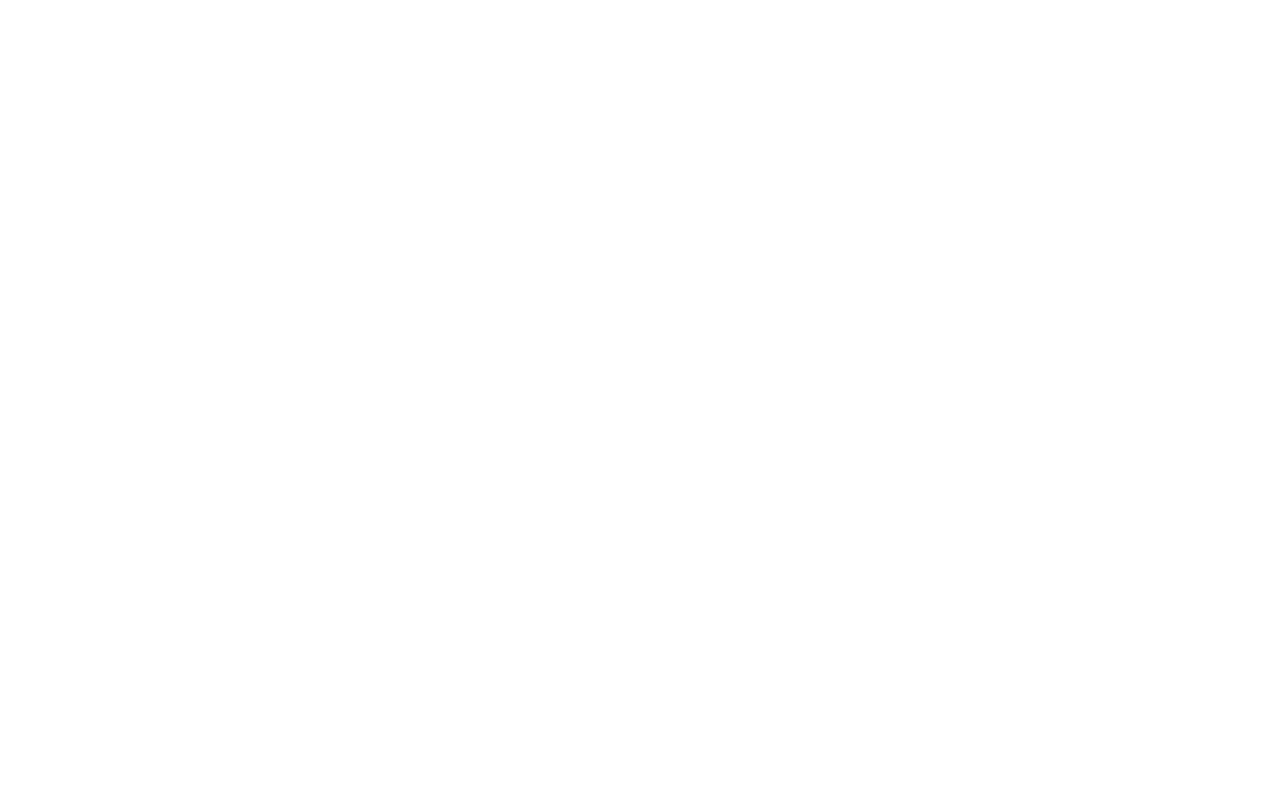
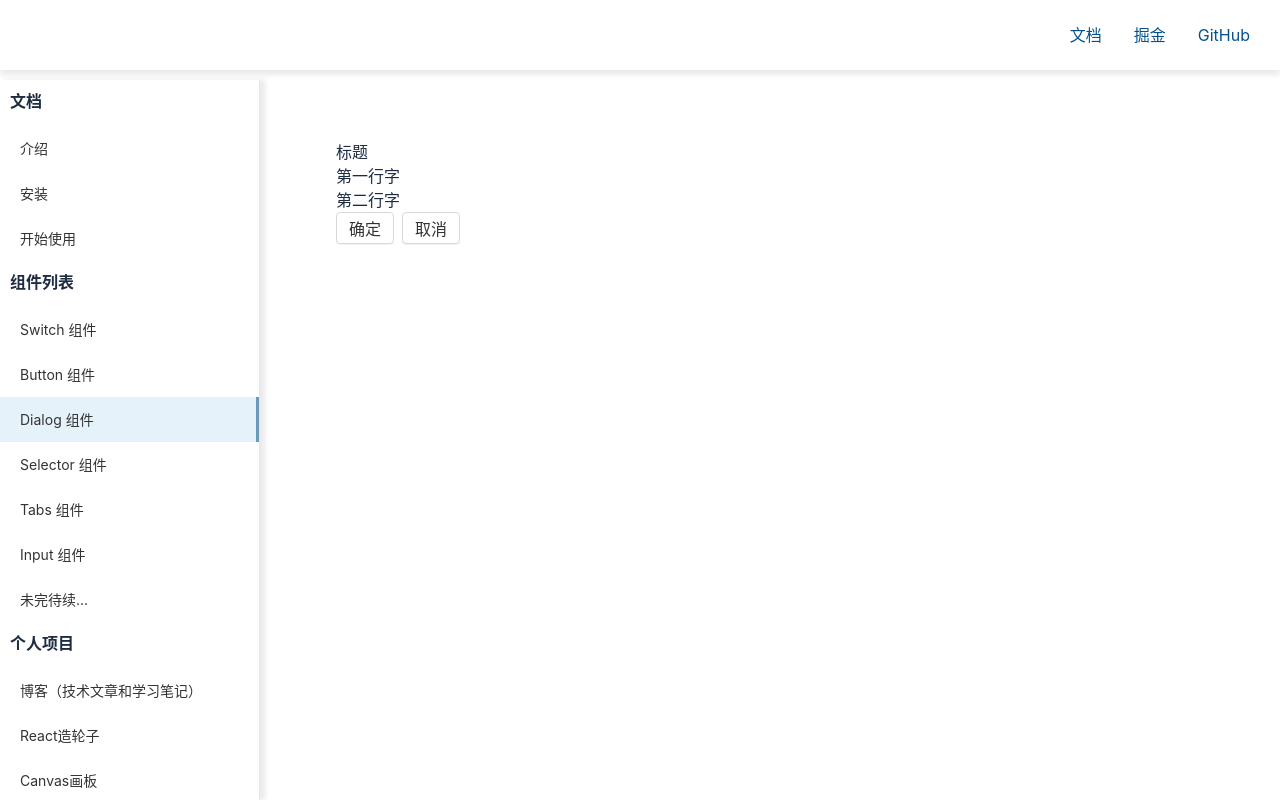
Before and after one commit to xxbarca/ivue, a Vue app: page /#/doc/dialog in a window 1280 px wide. Before the commit this address had no page. Built offline with nearby package versions, Linux system fonts and the light colour scheme.

Commit message:
创建button组件

```diff
--- /dev/null
+++ b/src/components/DialogDemo.vue
@@ -0,0 +1,17 @@
+<template>
+	<Dialog />
+</template>
+
+<script>
+	import Dialog from "../lib/Dialog.vue"
+	export default {
+		name: "DialogDemo",
+		components: {
+			Dialog
+		}
+	}
+</script>
+
+<style scoped>
+
+</style>
--- /dev/null
+++ b/src/components/SelectorDemo.vue
@@ -0,0 +1,30 @@
+<template>
+<!--	<Selector :placeholder="placeholder" :data="selectorData" @setItemValue="setItemValue" />-->
+
+</template>
+
+<script>
+
+	import selectorData from "../data/selector.js"
+	export default {
+		name: "SelectorDemo",
+		components: {
+			// Selector
+		},
+		setup() {
+			let placeholder = '请选择框架'
+			const setItemValue = (value) => {
+				console.log(value)
+			}
+			return {
+				placeholder,
+				setItemValue,
+				selectorData
+			}
+		}
+	}
+</script>
+
+<style scoped>
+
+</style>
--- /dev/null
+++ b/src/data/selector.js
@@ -0,0 +1,17 @@
+export default [
+	{
+		id: 1,
+		value: 'react',
+		text: 'ReactJS'
+	},
+	{
+		id: 2,
+		value: 'react-hooks',
+		text: 'react-hooks'
+	},
+	{
+		id: 3,
+		value: 'angular',
+		text: 'angular'
+	}
+]
--- /dev/null
+++ b/src/lib/Dialog.vue
@@ -0,0 +1,28 @@
+<template>
+	<div class="dialog-overlay"></div>
+	<div accesskey="dialog-wrapper">
+		<header>标题</header>
+		<main>
+			<p>第一行字</p>
+			<p>第二行字</p>
+		</main>
+		<footer>
+			<Button>确定</Button>
+			<Button>取消</Button>
+		</footer>
+	</div>
+</template>
+
+<script>
+	import Button from "./Button.vue"
+	export default {
+		name: "Dialog",
+		components: {
+			Button
+		}
+	}
+</script>
+
+<style scoped>
+
+</style>
--- a/src/router.js
+++ b/src/router.js
@@ -16,6 +16,12 @@ export const router = createRouter({
 		}, {
 			path: 'button',
 			component: () => import('./components/ButtonDemo.vue')
+		}, {
+			path: 'selector',
+			component: () => import('./components/SelectorDemo.vue')
+		}, {
+			path: 'dialog',
+			component: () => import('./components/DialogDemo.vue')
 		}]
 	}]
 })
--- a/src/views/Doc.vue
+++ b/src/views/Doc.vue
@@ -27,7 +27,7 @@
 						<router-link to="/doc/dialog">Dialog 组件</router-link>
 					</li>
 					<li>
-						<router-link to="/doc/radio">Radio 组件</router-link>
+						<router-link to="/doc/selector">Selector 组件</router-link>
 					</li>
 					<li>
 						<router-link to="/doc/tabs">Tabs 组件</router-link>
```
Also changed, not shown: src/directives/focus.js (added, +26 -0 lines).
